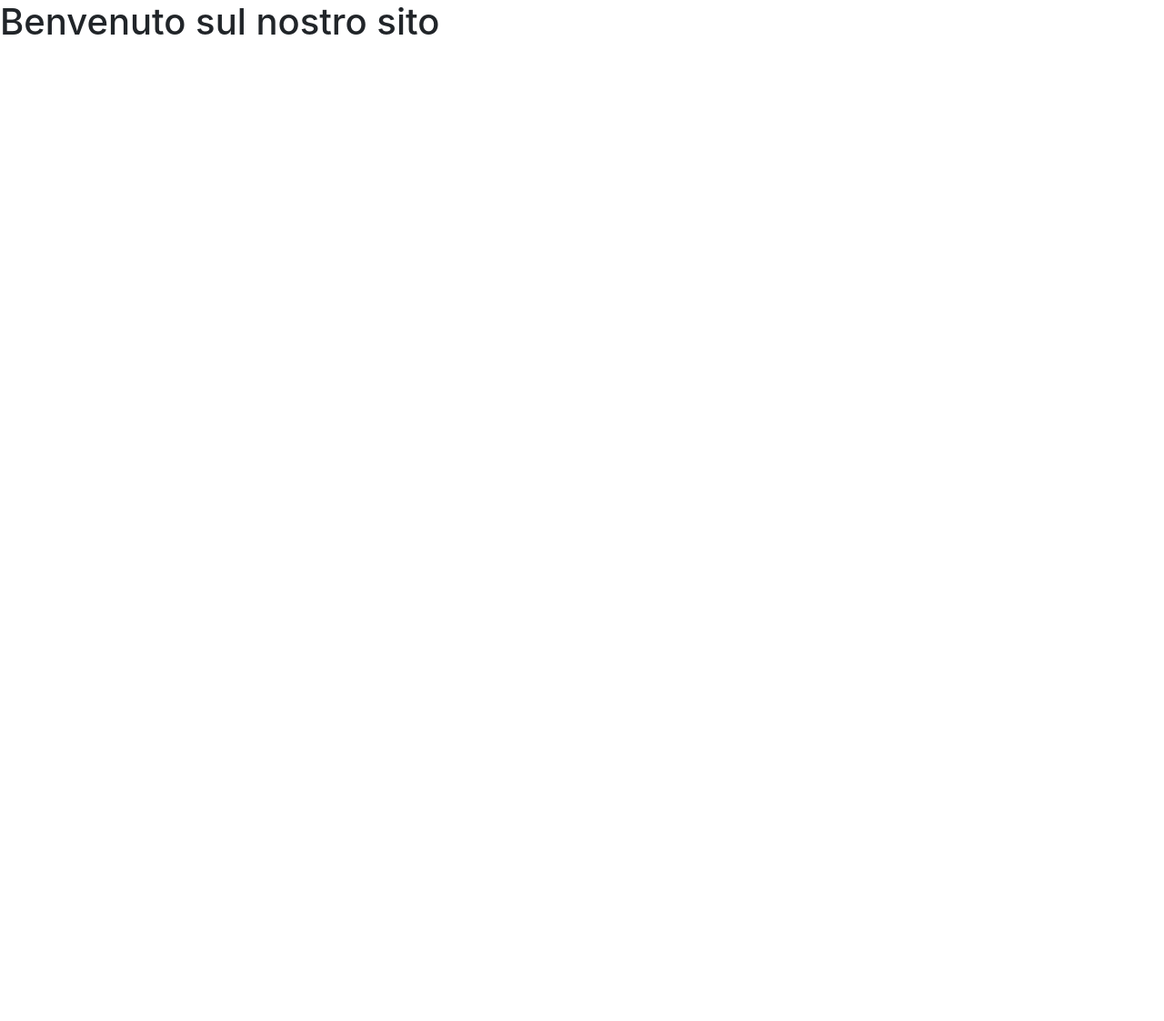
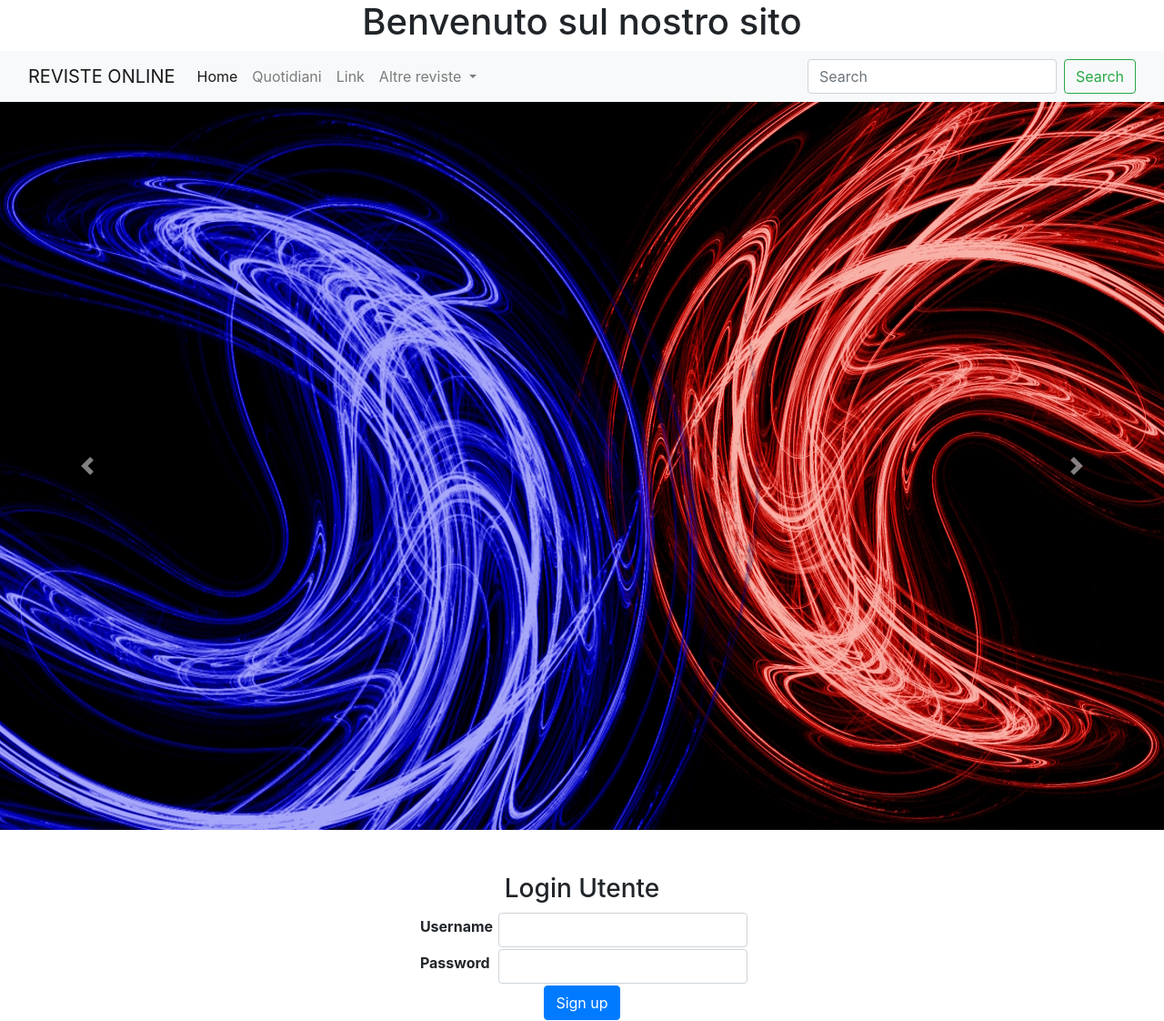
Before and after one commit to MichelePetruzzi/project_riviste, a website built with webpack: page index.html in a window 1280 px wide. Shown: the whole page at 91% size. Before the commit the page ends 800 px from the top, so only its background shows below. Built offline with nearby package versions, Linux system fonts and the light colour scheme.

Commit message:
commit 5

```diff
--- a/entry_points.js
+++ b/entry_points.js
@@ -11,7 +11,10 @@ const fs = require('fs');
 
 const obj = {
 	index: path.join(path.resolve(__dirname, 'src/js'), 'index.js'),
-
+	css: path.join(path.resolve(__dirname). 'src/css'), 'colors.css'),
+	css: path.join(path.resolve(__dirname). 'src/css'), 'palette.css'),
+	css: path.join(path.resolve(__dirname). 'src/css'), 'spacing.css'),
+	css: path.join(path.resolve(__dirname). 'src/css'), 'tipography.css'),
 }
 
 module.exports = obj
--- a/index.html
+++ b/index.html
@@ -1,18 +1,107 @@
+
 <!DOCTYPE html>
-<html>
+<html lang="en">
   <head>
+    <!-- Required meta tags -->
     <meta charset="utf-8">
-	<title>
-		Home
-	</title>
+    <meta name="viewport" content="width=device-width, initial-scale=1">
+
+    <!-- Bootstrap CSS -->
+    <link href="https://cdn.jsdelivr.net/npm/bootstrap@5.0.0-beta3/dist/css/bootstrap.min.css" rel="stylesheet" integrity="sha384-eOJMYsd53ii+scO/bJGFsiCZc+5NDVN2yr8+0RDqr0Ql0h+rP48ckxlpbzKgwra6" crossorigin="anonymous">
     <link rel="stylesheet" type="text/css" href="dist/index.css">
+    <title>Home</title>
   </head>
   <body>
     <div class="hello">
-		<h1>Benvenuto sul nostro sito</h1>
+		<h1 align="center">Benvenuto sul nostro sito</h1>
 	</div>
+
+	<nav class="navbar navbar-expand-lg navbar-light bg-light">
+	 <div class="container-fluid">
+	    <a class="navbar-brand" href="#">REVISTE ONLINE</a>
+	    <button class="navbar-toggler" type="button" data-bs-toggle="collapse" data-bs-target="#navbarSupportedContent" aria-controls="navbarSupportedContent" aria-expanded="false" aria-label="Toggle navigation">
+	      <span class="navbar-toggler-icon"></span>
+	    </button>
+	    <div class="collapse navbar-collapse" id="navbarSupportedContent">
+	      <ul class="navbar-nav me-auto mb-2 mb-lg-0">
+	        <li class="nav-item">
+	          <a class="nav-link active" aria-current="page" href="#">Home</a>
+	        </li>
+	        <li class="nav-item">
+	          <a class="nav-link" href="#">Quotidiani</a>
+	        </li>
+	        <li class="nav-item">
+	          <a class="nav-link" href="#">Link</a>
+	        </li>
+	        <li class="nav-item dropdown">
+	          <a class="nav-link dropdown-toggle" href="#" id="navbarDropdown" role="button" data-bs-toggle="dropdown" aria-expanded="false">
+	            Altre reviste
+	          </a>
+	          <ul class="dropdown-menu" aria-labelledby="navbarDropdown">
+	            <li><a class="dropdown-item" href="#">Action</a></li>
+	            <li><a class="dropdown-item" href="#">Another action</a></li>
+	            <li><hr class="dropdown-divider"></li>
+	            <li><a class="dropdown-item" href="#">Something else here</a></li>
+	          </ul>
+	        </li>
+	        <!--<li class="nav-item">
+	          <a class="nav-link disabled" href="#" tabindex="-1" aria-disabled="true">Disabled</a>
+	        </li> -->
+	      </ul>
+	      <form class="d-flex">
+	        <input class="form-control me-2" type="search" placeholder="Search" aria-label="Search">
+	        <button class="btn btn-outline-success" type="submit">Search</button>
+	      </form>
+	    </div>
+	  </div>
+	</nav>
+
+    <div id="carouselExampleControls" class="carousel slide" data-bs-ride="carousel">
+  	<div class="carousel-inner">
+    <div class="carousel-item active">
+      <img src="sfondo1.jpg" class="d-block w-100" alt="Mountain View">
+    </div> <!-- class="img-fluid" -->
+  	</div>
+ 	<button class="carousel-control-prev" type="button" data-bs-target="#carouselExampleControls" data-bs-slide="prev">
+    	<span class="carousel-control-prev-icon" aria-hidden="true"></span>
+    	<span class="visually-hidden">Previous</span>
+ 	</button>
+  	<button class="carousel-control-next" type="button" data-bs-target="#carouselExampleControls" data-bs-slide="next">
+    	<span class="carousel-control-next-icon" aria-hidden="true"></span>
+    	<span class="visually-hidden">Next</span>
+  	</button>
+	</div>
+	<br><br>
+	<form>
+
+	<h3 align="center"> Login Utente</h3>
+
+	<table align="center">
+		<tr>
+			<th><label for="exampleUsername" class="form-label">&nbspUsername&nbsp</label></th>
+			<td><input type="text" class="form-control" id="exampleInputUsername" maxlength="20"></td>
+		</tr>
+		<tr>
+			<th><label for="exampleInputPassword1" class="form-label">&nbspPassword&nbsp</label></th>
+			<td><input type="password" class="form-control" id="exampleInputPassword1" minlength="4" maxlength="20"></td>
+		</tr>
+		<tr>
+			<td align="center" colspan="2"><button type="submit" class="btn btn-primary">Sign up</button></td>
+		</tr>
+	</table>
+
+    <!-- Optional JavaScript; choose one of the two! -->
+
+    <!-- Option 1: Bootstrap Bundle with Popper -->
+    <script src="https://cdn.jsdelivr.net/npm/bootstrap@5.0.0-beta3/dist/js/bootstrap.bundle.min.js" integrity="sha384-JEW9xMcG8R+pH31jmWH6WWP0WintQrMb4s7ZOdauHnUtxwoG2vI5DkLtS3qm9Ekf" crossorigin="anonymous"></script>
+
     <script type="text/javascript" src="dist/libs.min.js"></script>
 	<script type="text/javascript" src="dist/index.bundle.js"></script>
-	<!--<button class="btn btn-primary">Prova</button>-->
+
+    <!-- Option 2: Separate Popper and Bootstrap JS -->
+    <!--
+    <script src="https://cdn.jsdelivr.net/npm/@popperjs/core@2.9.1/dist/umd/popper.min.js" integrity="sha384-SR1sx49pcuLnqZUnnPwx6FCym0wLsk5JZuNx2bPPENzswTNFaQU1RDvt3wT4gWFG" crossorigin="anonymous"></script>
+    <script src="https://cdn.jsdelivr.net/npm/bootstrap@5.0.0-beta3/dist/js/bootstrap.min.js" integrity="sha384-j0CNLUeiqtyaRmlzUHCPZ+Gy5fQu0dQ6eZ/xAww941Ai1SxSY+0EQqNXNE6DZiVc" crossorigin="anonymous"></script>
+    -->
   </body>
 </html>
```
Also changed, not shown: 001637035-5993abbc-ecd3-4b30-8d79-21d52388052a.jpg (added), 01-2015-coperta.jpg (added), 6bab90258b953abd4a6e06d789c23757.jpg (added), auto_bild_slovenia.jpg (added), b2d36b1d644e61ab6d1cbb82b9f8dcae.jpg (added), corriere-della-sera_0c775fd2034d8208d7f3dfe49c2296a120210420.png (added), portada-auto-bild-2213217.jpg (added), prima-pagina-MESSAGGERO_GPEG-e1507040819887-400x600.jpg (added), sfondo1.jpg (added), unnamed.jpg (added), vanzare-reviste.jpg (added). Lines whose indentation alone changed are shown as unchanged.
